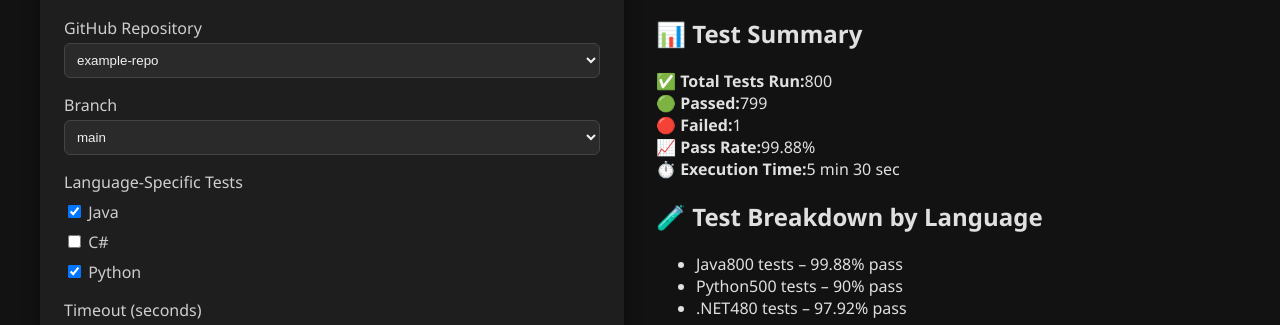
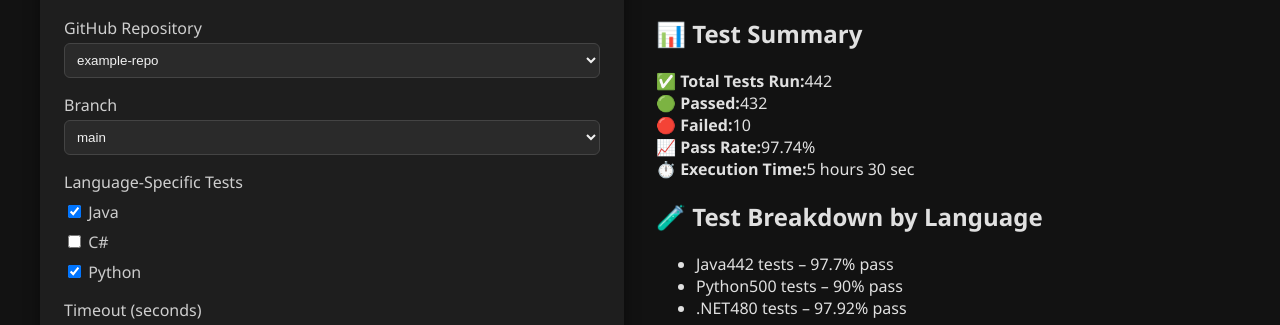
Before and after one commit to scmacdon/weathertop2, a React (Create React App) app: page / in a window 1280 px wide. Shown: the part 200-525 px from the top of the page. Built offline with nearby package versions, Linux system fonts and the light colour scheme.

Commit message:
updated sample data

```diff
--- a/src/components/TestDashboard.js
+++ b/src/components/TestDashboard.js
@@ -65,11 +65,11 @@ function TestResultsDashboard({ summary = {}, allBreakdowns = [] }) {
 
 const summaryData = {
   Java: {
-    total: 800,
-    passed: 799,
-    failed: 1,
-    duration: '5 min 30 sec',
-    languageBreakdown: [{ name: 'Java', total: 800, passRate: 99.88 }]
+    total: 442,
+    passed: 432,
+    failed: 10,
+    duration: '5 hours 30 sec',
+    languageBreakdown: [{ name: 'Java', total: 442, passRate: 97.7 }]
   },
   Python: {
     total: 500,
```
